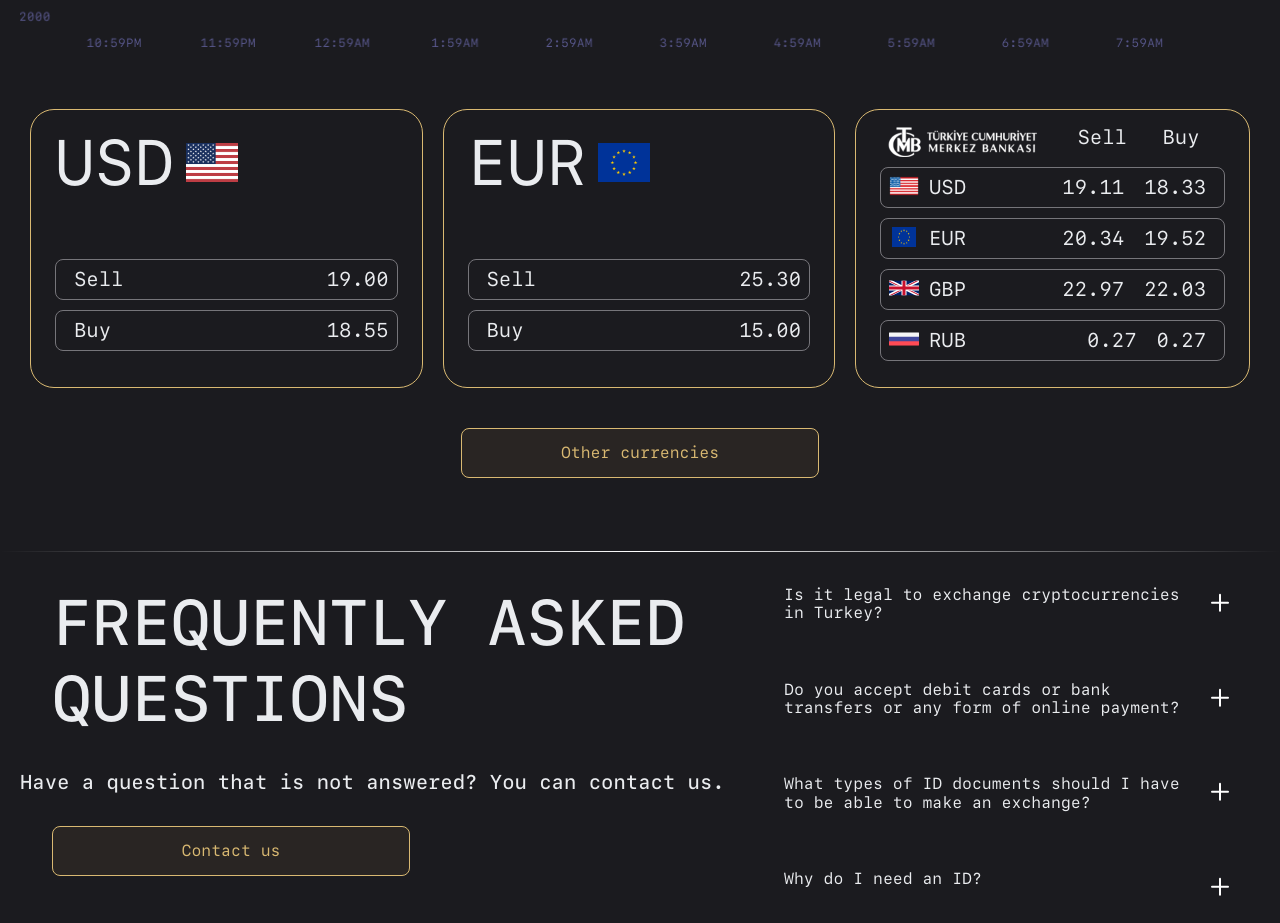
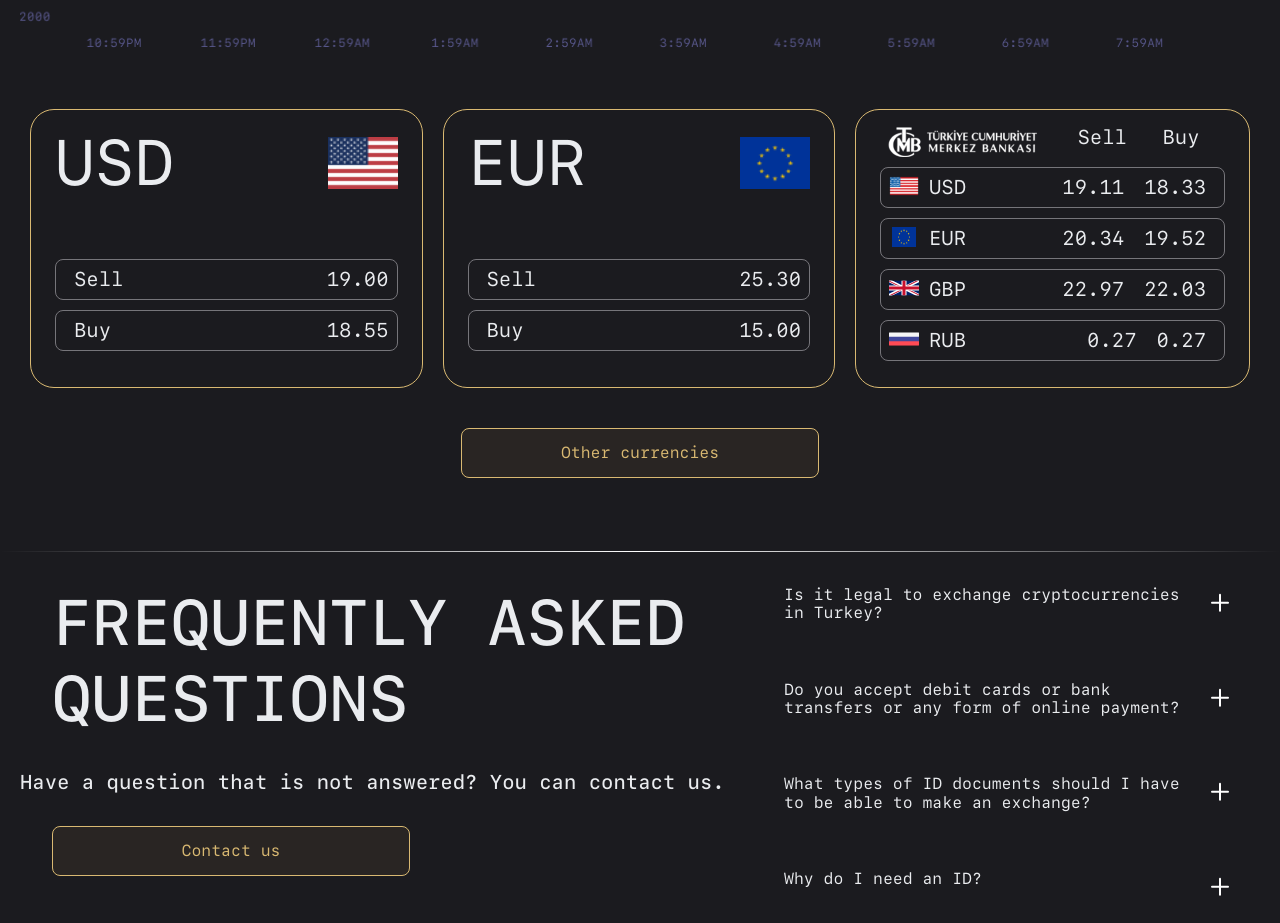
Before and after one commit to KirilushkinAleksandr/istanbul-crypto, a React (Create React App) app: page / in a window 1280 px wide. Shown: the part 2180-3103 px from the top of the page. Built offline with nearby package versions, Linux system fonts and the light colour scheme.

Commit message:
Update flags

```diff
--- a/src/components/Currency.jsx
+++ b/src/components/Currency.jsx
@@ -76,7 +76,7 @@ function Currency() {
       { isOpen ? <List /> : <PreView /> }
       <div className="content__text content-transform content__text_fix-width flex flex-between">
         <div className="content__block_bordered">
-          <div className="content__block_header">
+          <div className="content__block_header flex flex-between">
             <div className="content__block_title">USD</div>
             <img src={flagUSAsmall} className="content__icon" alt="" />
           </div>
@@ -100,7 +100,7 @@ function Currency() {
           </div>
         </div>
         <div className="content__block_bordered">
-          <div className="content__block_header">
+          <div className="content__block_header flex flex-between">
             <div className="content__block_title">EUR</div>
             <img src={flagEUsmall} className="content__icon" alt="" />
           </div>
--- a/src/styles/content.css
+++ b/src/styles/content.css
@@ -122,7 +122,6 @@
 }
 
 .content__block_header {
-  display: flex;
   align-items: center;
   margin-bottom: 60px;
 }
@@ -182,8 +181,8 @@
 }
 
 .content__img, .content__icon {
-  max-width: 50%;
-  max-height: 50%;
+  width: 70px;
+  height: 52px;
 }
 
 .content__icon {
```
